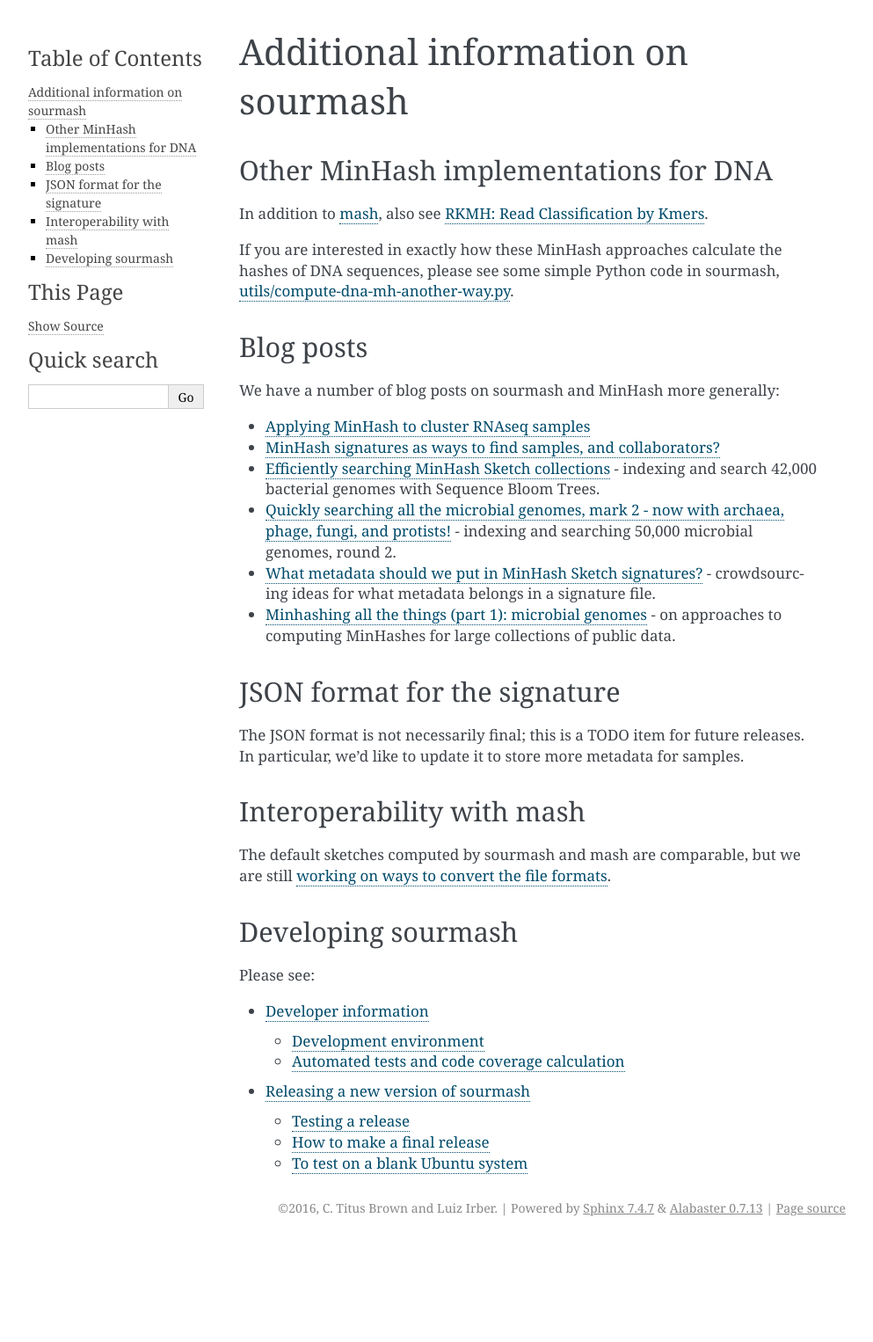
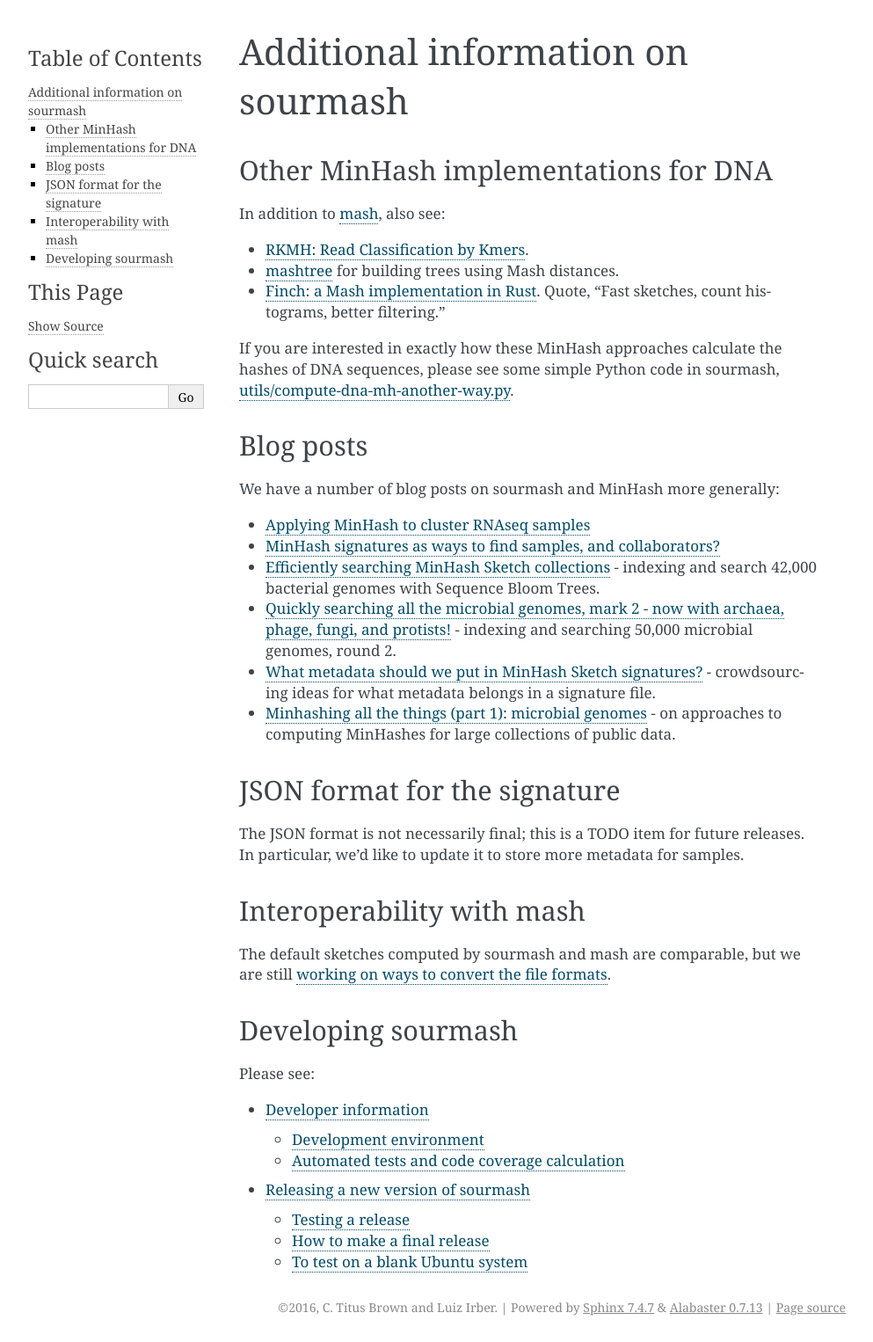
Before and after one commit to sourmash-bio/sourmash, a Sphinx documentation site: the page built from doc/more-info.rst, in a window 1280 px wide. Shown: the whole page at 88% size, without its empty margins (148-1141 px from the left). Built offline with Sphinx 7.4.7, drawn with Linux system fonts in a browser that asks for light colours; pages that are not in the unit, such as notebooks, are missing from menus; before the commit the page ends 1413 px from its top, so only the background shows below that.

Commit message:
add finch and mashtree refs

```diff
--- a/doc/more-info.rst
+++ b/doc/more-info.rst
@@ -4,9 +4,13 @@
 Other MinHash implementations for DNA
 -------------------------------------
 
-In addition to `mash <https://github.com/marbl/Mash>`__, also see
-`RKMH: Read Classification by Kmers
-<https://github.com/edawson/rkmh>`__.
+In addition to `mash <https://github.com/marbl/Mash>`__, also see:
+
+* `RKMH: Read Classification by Kmers <https://github.com/edawson/rkmh>`__.
+* `mashtree <https://github.com/lskatz/mashtree/blob/master/README.md>`__ for building trees using Mash distances.
+* `Finch: a Mash implementation in Rust
+  <https://github.com/onecodex/finch-rs>`__. Quote, "Fast sketches,
+  count histograms, better filtering."
 
 If you are interested in exactly how these MinHash approaches
 calculate the hashes of DNA sequences, please see some simple Python
```
